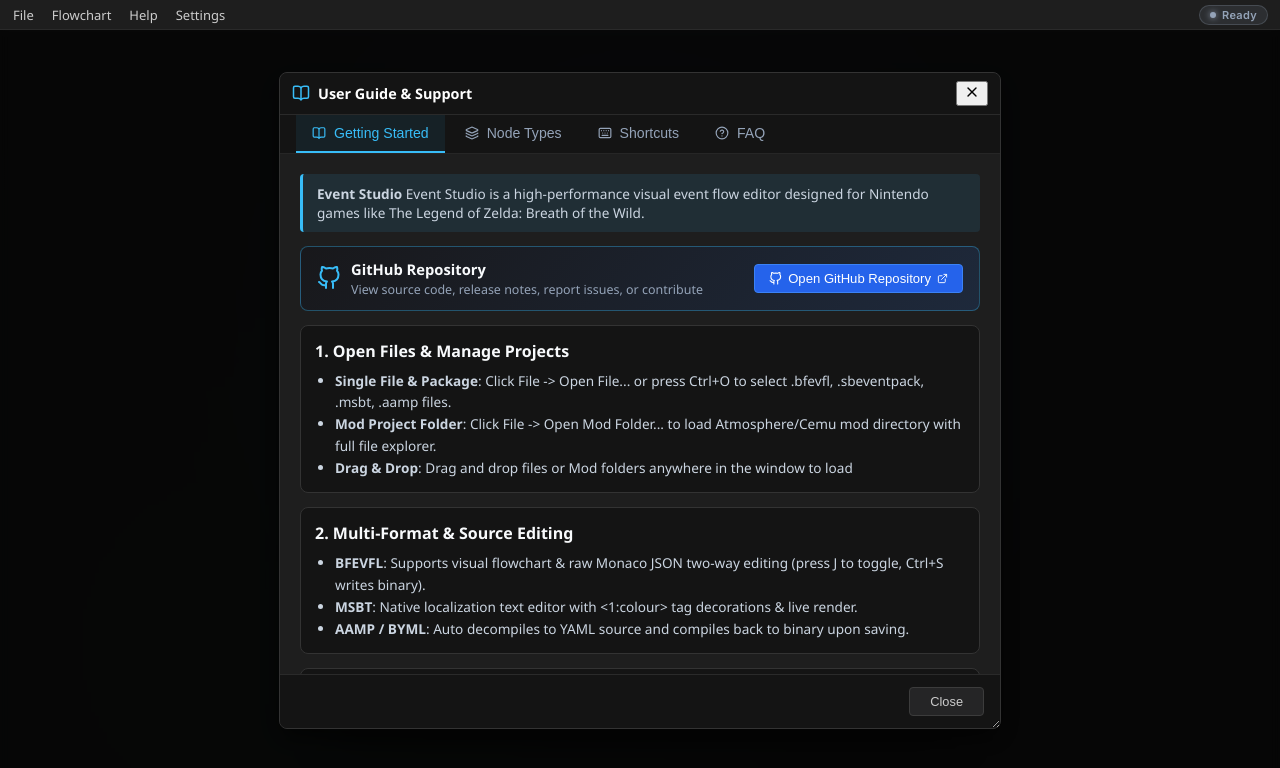
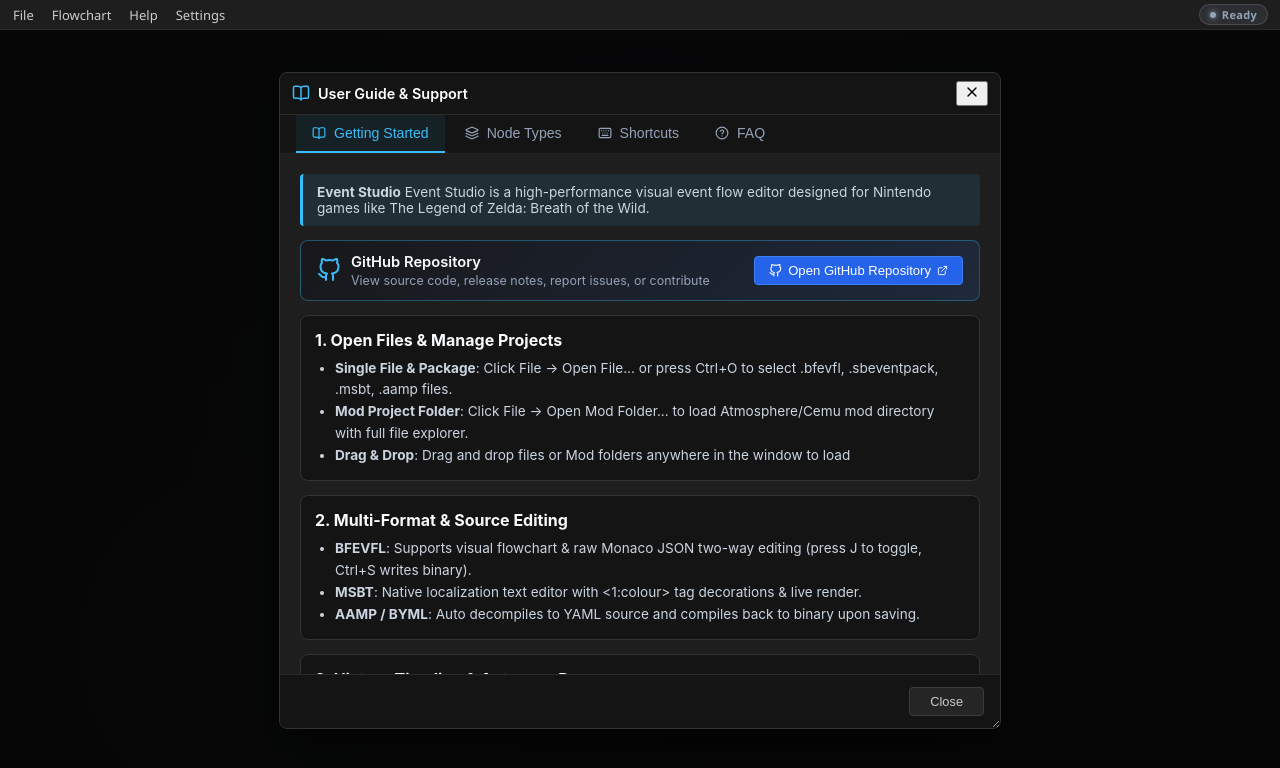
Before and after one commit to k-carbonatedtea/EventStudio, a React (Vite) app: page / in a window 1280 px wide. Both pictures are taken after a click on the button "View User Guide (F1)". Shown: the top 768 px of the page. Built offline with nearby package versions, Linux system fonts and the light colour scheme.

Commit message:
Offline style

```diff
--- a/src/index.css
+++ b/src/index.css
@@ -1,5 +1,4 @@
-@import url('https://fonts.googleapis.com/css2?family=Inter:wght@400;500;600;700&display=swap');
-
+/* 全局样式表引入 */
 @import './styles/base.css';
 @import './styles/layout.css';
 @import './styles/nodes.css';
--- a/src/styles/base.css
+++ b/src/styles/base.css
@@ -19,7 +19,9 @@
 body {
   margin: 0;
   padding: 0;
-  font-family: 'Inter', sans-serif;
+  font-family:
+    -apple-system, BlinkMacSystemFont, 'Segoe UI', Roboto, 'Helvetica Neue', Arial, 'PingFang SC',
+    'Hiragino Sans GB', 'Microsoft YaHei', sans-serif;
   background-color: var(--bg-color);
   color: var(--text-primary);
   overflow: hidden;
--- a/src/styles/components.css
+++ b/src/styles/components.css
@@ -8,12 +8,7 @@
   font-size: 11px;
   font-weight: 600;
   letter-spacing: 0.3px;
-  font-family:
-    'Inter',
-    -apple-system,
-    BlinkMacSystemFont,
-    'Segoe UI',
-    sans-serif;
+  font-family: inherit;
   user-select: none;
   transition: all 0.2s ease;
 }
--- a/src/styles/modals.css
+++ b/src/styles/modals.css
@@ -26,7 +26,7 @@
   min-height: 300px;
   max-width: 95vw;
   max-height: 95vh;
-  font-family: 'Segoe UI', 'Inter', Tahoma, Geneva, Verdana, sans-serif;
+  font-family: inherit;
   display: flex;
   flex-direction: column;
 }
--- a/src/styles/nodes.css
+++ b/src/styles/nodes.css
@@ -14,7 +14,7 @@
     border-color 0.2s ease,
     box-shadow 0.2s ease,
     background-color 0.2s ease;
-  font-family: 'Inter', sans-serif;
+  font-family: inherit;
 }
 
 .custom-node:hover {
```
